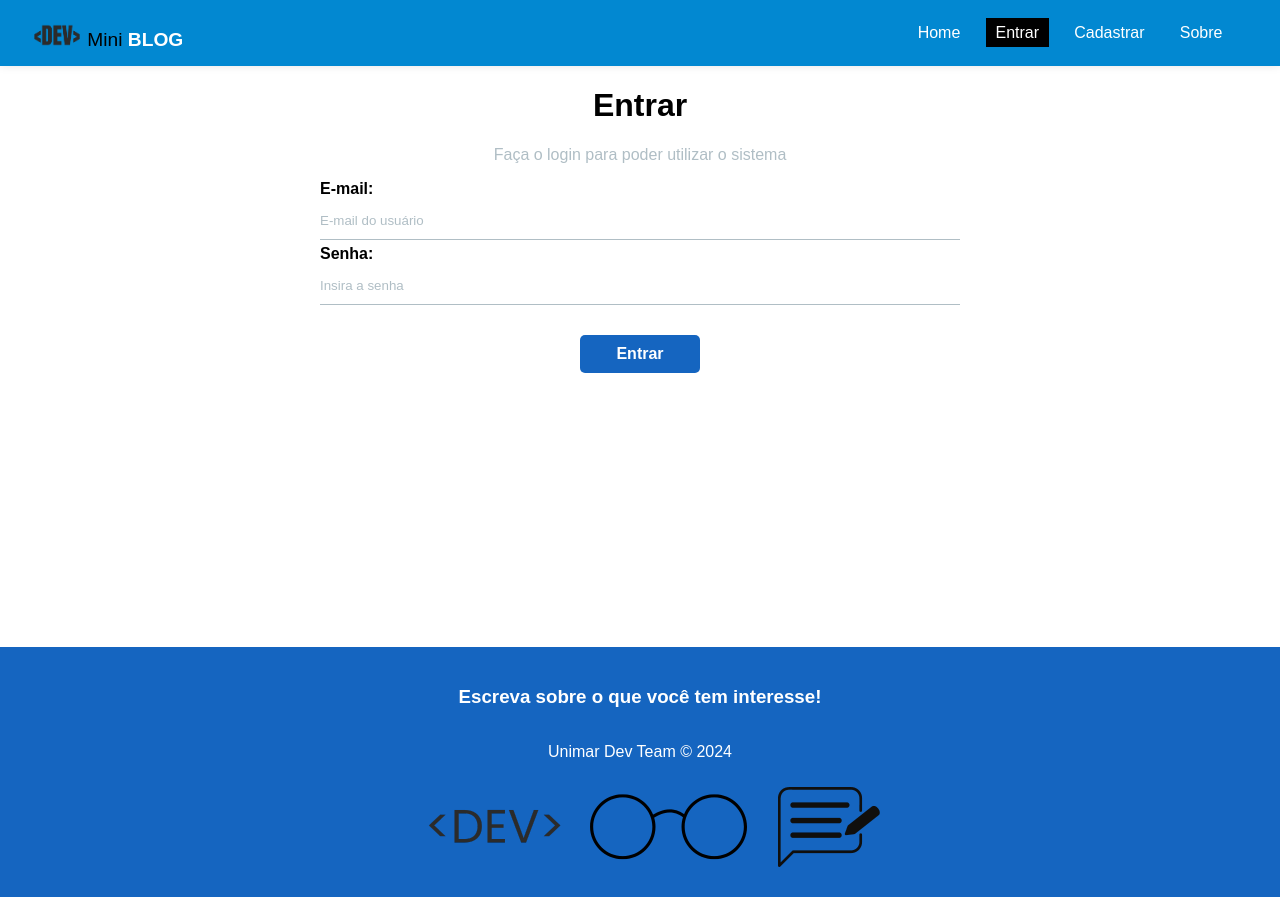
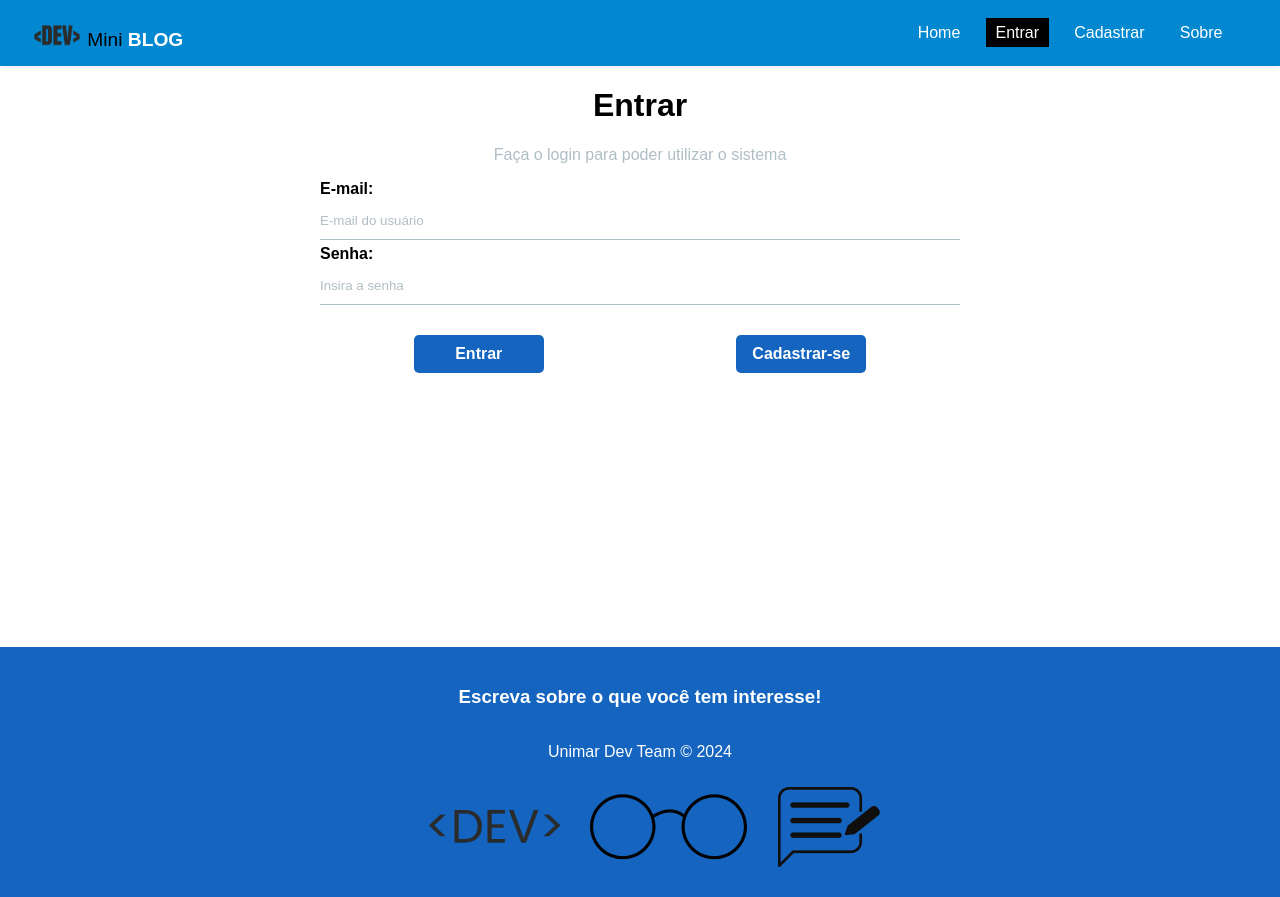
Before and after one commit to ManoLuuL/pos-devops, a React (Vite) app in the folder pos-devops/: page /login in a window 1280 px wide. Built offline with nearby package versions, Linux system fonts and the light colour scheme; no server answers.

Commit message:
feat(login): adiciona novo botao de cadastrarse

```diff
--- a/pos-devops/src/index.css
+++ b/pos-devops/src/index.css
@@ -46,7 +46,7 @@
     text-align: center;
     color: #fff;
     border-radius: 5px;
-    width: 120px;
+    width: 130px;
     font-weight: bold;
     border: none;
     padding: 10px 15px;
--- a/pos-devops/src/pages/Login/Login.jsx
+++ b/pos-devops/src/pages/Login/Login.jsx
@@ -1,6 +1,6 @@
 import styles from "./Login.module.css"
-
 import { useEffect, useState } from "react"
+import { useNavigate } from "react-router-dom";
 import { userAuthentication } from "../../hooks/userAuthentication"
 
 const Login = () => {
@@ -9,6 +9,7 @@
   const [error, setError] = useState("")
 
   const { login, error: authError, loading } = userAuthentication()
+  const navigate = useNavigate();
 
   const handleSubmit = async (e) => {
     e.preventDefault()
@@ -59,12 +60,24 @@
             value={password}
           />
         </label>
-        {!loading && <button className="btn">Entrar</button>}
-        {loading && (
-          <button className="btn" disabled>
-            Aguarde...
+        <div className={styles.buttons} style={{
+          display: 'flex',
+          gap: '5px',
+        }}>
+          {!loading && <button className="btn">Entrar</button>}
+          {loading && (
+            <button className="btn" disabled>
+              Aguarde...
+            </button>
+          )}
+          <button
+            className="btn btn-secondary"
+            type="button"
+            onClick={() => navigate("/register")}
+          >
+            Cadastrar-se
           </button>
-        )}
+        </div>
         {error && <p className="error">{error}</p>}
       </form>
     </div>
```
Also changed, not shown: 5 other files (tests, documents, lock files or other folders).
